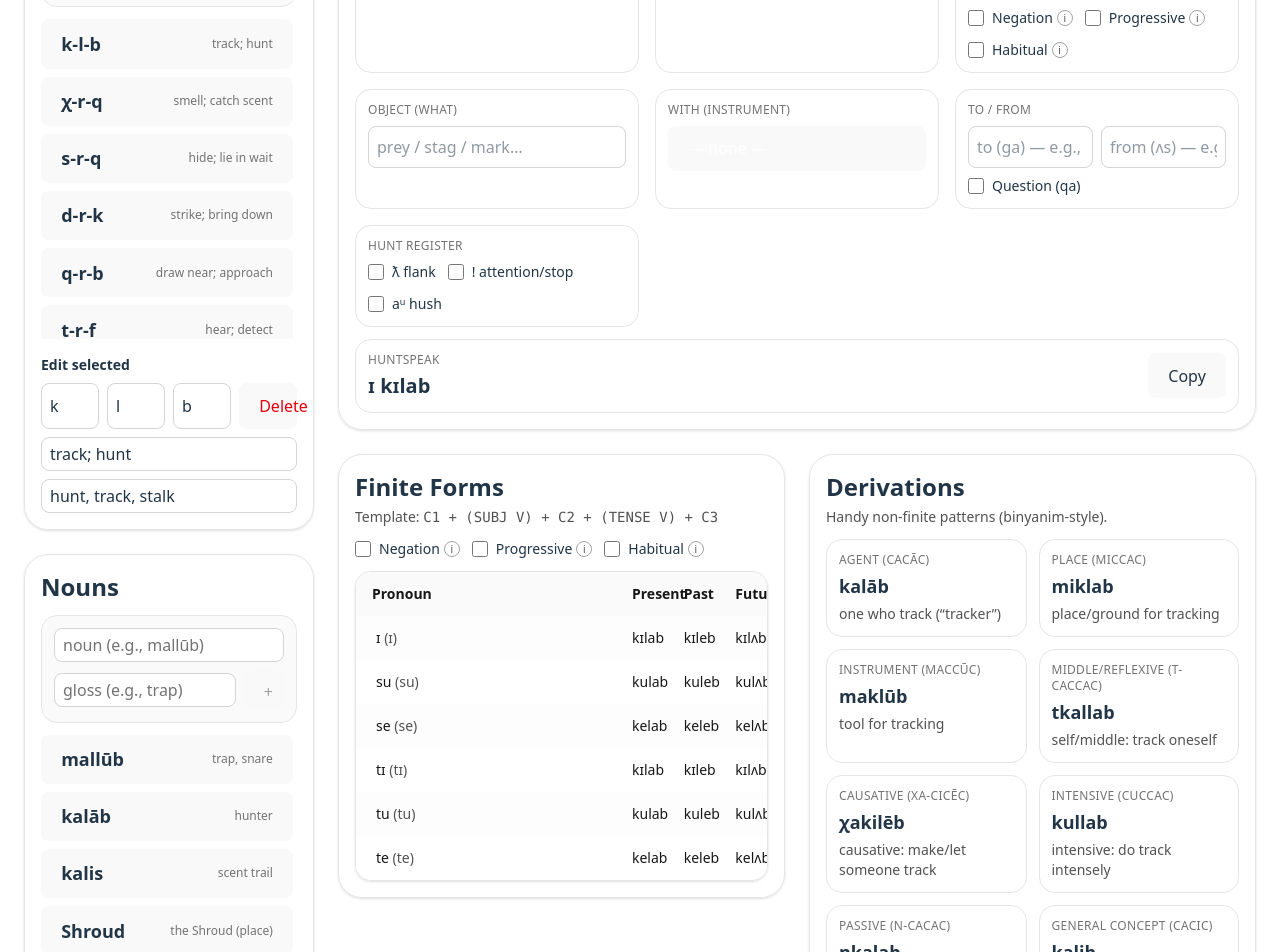
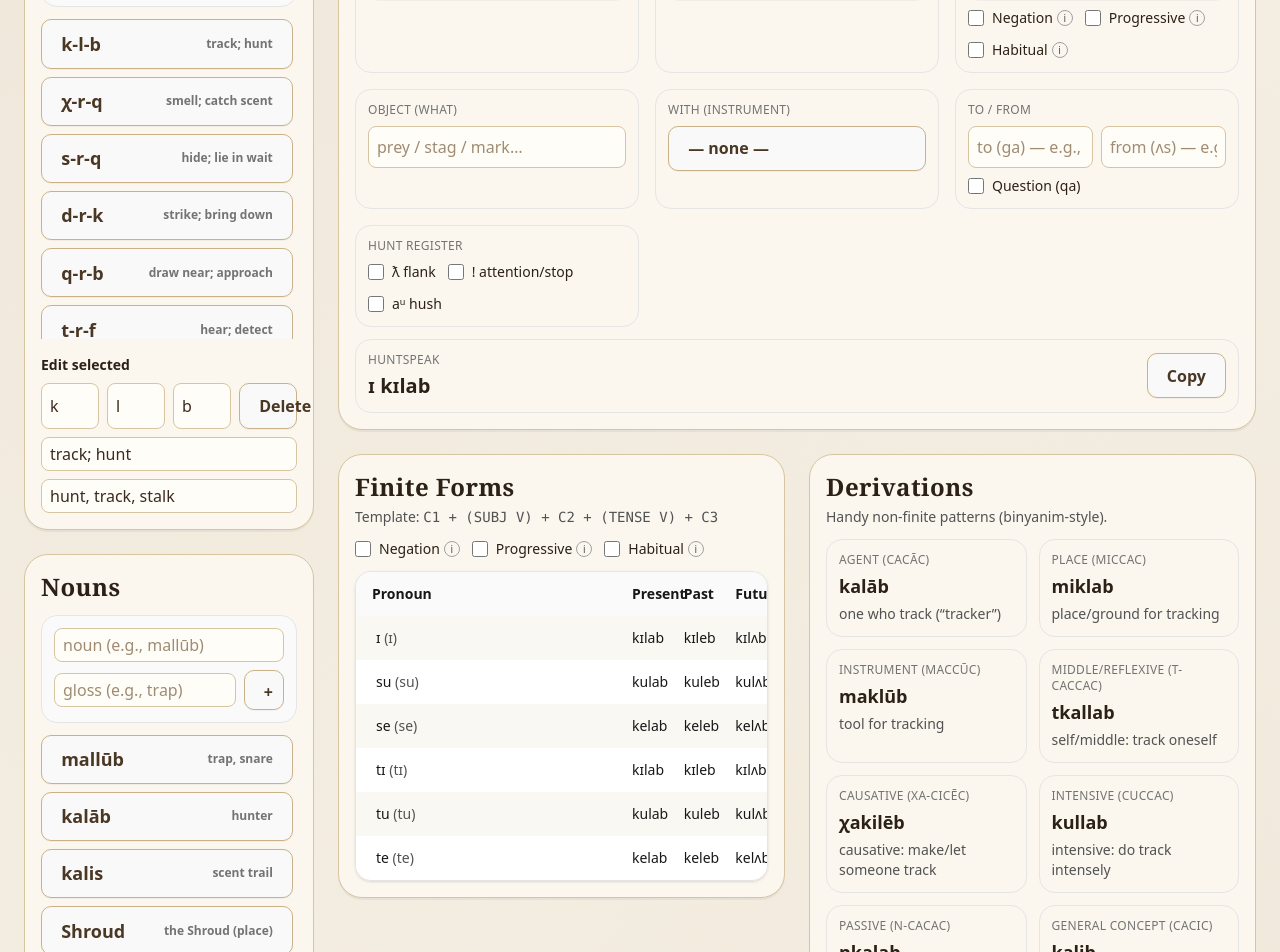
Before and after one commit to L1ghth0us3/Moontalk, a React (Vite) app: page / in a window 1280 px wide. Shown: the part 300-1252 px from the top of the page. Built offline with nearby package versions, Linux system fonts and the light colour scheme.

Commit message:
style(ui): fantasy-esque theme (parchment bg, fantasy-card sections, serif titles)

```diff
--- a/src/HuntspeakTalkPad.tsx
+++ b/src/HuntspeakTalkPad.tsx
@@ -38,7 +38,7 @@ export default function HuntspeakTalkPad(){
           <NounEditor initial={nouns} onChange={setNouns} selectedId={selectedNounId} onSelect={setSelectedNounId} />
         </aside>
         <main className="lg:col-span-3 2xl:col-span-4 space-y-6">
-          <section className="rounded-3xl border border-neutral-200 p-4 shadow-sm">
+          <section className="rounded-3xl border border-neutral-200 p-4 shadow-sm fantasy-card">
             <h2 className="text-xl md:text-2xl font-semibold mb-1">Talk Pad</h2>
             <p className="text-sm text-neutral-600 mb-3">Pick who + verb + tense, type object. Copy & paste into chat.</p>
             <TalkPad roots={roots} nouns={nouns} />
--- a/src/components/Derivations.tsx
+++ b/src/components/Derivations.tsx
@@ -34,7 +34,7 @@ export default function RenderDerivations({ root }: { root: Root }){
   } as const;
 
   return (
-    <section className="rounded-3xl border border-neutral-200 p-4 shadow-sm">
+    <section className="rounded-3xl border border-neutral-200 p-4 shadow-sm fantasy-card">
       <h2 className="text-xl md:text-2xl font-semibold mb-1">Derivations</h2>
       <p className="text-sm text-neutral-600 mb-3">Handy non-finite patterns (binyanim-style).</p>
       <div className="grid grid-cols-1 md:grid-cols-2 gap-3">
--- a/src/components/FiniteForms.tsx
+++ b/src/components/FiniteForms.tsx
@@ -19,7 +19,7 @@ export default function FiniteForms({ root }: { root: Root }){
   }), [root, showNeg, showProg, showHab]);
 
   return (
-    <section className="rounded-3xl border border-neutral-200 p-4 shadow-sm">
+    <section className="rounded-3xl border border-neutral-200 p-4 shadow-sm fantasy-card">
       <h2 className="text-xl md:text-2xl font-semibold mb-1">Finite Forms</h2>
       <p className="text-sm text-neutral-600 mb-3">Template: <code>C1 + (SUBJ V) + C2 + (TENSE V) + C3</code></p>
       <div className="flex flex-wrap items-center gap-3 mb-3">
--- a/src/components/FreeTranslator.tsx
+++ b/src/components/FreeTranslator.tsx
@@ -36,7 +36,7 @@ export default function FreeTranslator({ roots, nouns }: { roots: Root[]; nouns:
   }
 
   return (
-    <section className="rounded-3xl border border-neutral-200 p-4 shadow-sm">
+    <section className="rounded-3xl border border-neutral-200 p-4 shadow-sm fantasy-card">
       <h2 className="text-xl md:text-2xl font-semibold mb-1">Free Translator (simple, 1-verb lines)</h2>
       <p className="text-sm text-neutral-600 mb-3">Try: <code>we will hunt with a trap from the Shroud</code>. Recognizes pronouns + will/did/not + with/to/from.</p>
       <div className="space-y-2">
--- a/src/components/editors/NounEditor.tsx
+++ b/src/components/editors/NounEditor.tsx
@@ -17,7 +17,7 @@ export default function NounEditor({ initial, onChange, selectedId, onSelect }:
   const deleteNoun = (id: string) => { setNouns(prev=> prev.filter(n=> n.id!==id)); if (selectedId===id) onSelect(nouns.find(n=> n.id!==id)?.id ?? null); };
 
   return (
-    <section className="rounded-3xl border border-neutral-200 p-4 shadow-sm overflow-hidden">
+    <section className="rounded-3xl border border-neutral-200 p-4 shadow-sm overflow-hidden fantasy-card">
       <h2 className="text-xl md:text-2xl font-semibold mb-3">Nouns</h2>
       <NounCreator onCreate={addNoun} />
       <div className="mt-3 max-h-[20rem] overflow-y-auto space-y-2 pr-1">
--- a/src/components/editors/RootEditor.tsx
+++ b/src/components/editors/RootEditor.tsx
@@ -21,7 +21,7 @@ export default function RootEditor({ initial, onChange, selectedId, onSelect }:
   const deleteRoot = (id: string) => { setRoots(prev=> prev.filter(r=> r.id!==id)); if (selectedId===id) onSelect(roots.find(r=> r.id!==id)?.id ?? null); };
 
   return (
-    <section className="rounded-3xl border border-neutral-200 p-4 shadow-sm overflow-hidden">
+    <section className="rounded-3xl border border-neutral-200 p-4 shadow-sm overflow-hidden fantasy-card">
       <h2 className="text-xl md:text-2xl font-semibold mb-3">Verb Roots</h2>
       <RootCreator onCreate={addRoot} />
       <div className="mt-3 max-h-[20rem] overflow-y-auto space-y-2 pr-1">
--- a/src/index.css
+++ b/src/index.css
@@ -26,10 +26,15 @@ a:hover {
 
 body {
   margin: 0;
-  display: flex;
-  place-items: center;
   min-width: 320px;
   min-height: 100vh;
+  color: #2b2116;
+  background-color: #f2eadf;
+  background-image:
+    radial-gradient(ellipse at top left, rgba(139,94,52,0.05), transparent 60%),
+    radial-gradient(ellipse at bottom right, rgba(166,124,82,0.06), transparent 60%),
+    url('/paper.svg');
+  background-blend-mode: multiply, multiply, normal;
 }
 
 h1 {
@@ -38,22 +43,46 @@ h1 {
 }
 
 button {
-  border-radius: 8px;
-  border: 1px solid transparent;
+  border-radius: 10px;
+  border: 1px solid #cbb189;
   padding: 0.6em 1.2em;
   font-size: 1em;
-  font-weight: 500;
+  font-weight: 600;
   font-family: inherit;
-  background-color: #1a1a1a;
+  background-color: #f7efe4;
+  color: #4a3724;
   cursor: pointer;
-  transition: border-color 0.25s;
+  transition: background-color 0.2s, box-shadow 0.2s;
+  box-shadow: 0 1px 0 rgba(0,0,0,0.04), inset 0 0 0 9999px rgba(255,255,255,0.0);
 }
 button:hover {
-  border-color: #646cff;
+  background-color: #f3e8d8;
 }
 button:focus,
 button:focus-visible {
-  outline: 4px auto -webkit-focus-ring-color;
+  outline: 3px solid rgba(166,124,82,0.3);
+  outline-offset: 2px;
+}
+
+/* Fantasy cards */
+.fantasy-card {
+  background: #fbf7ef;
+  border-color: #d7c5a1 !important;
+  box-shadow: 0 2px 0 rgba(0,0,0,0.05), inset 0 0 0 9999px rgba(255,255,255,0.02);
+}
+.fantasy-card h2 {
+  font-family: Georgia, "Times New Roman", Times, serif;
+  letter-spacing: 0.02em;
+}
+
+/* Inputs */
+input, textarea, select {
+  background-color: #fffdf8;
+  border-color: #d7c5a1;
+  color: #3a2b1e;
+}
+input::placeholder, textarea::placeholder {
+  color: #9f8c72;
 }
 
 @media (prefers-color-scheme: light) {
```
Also changed, not shown: public/paper.svg (added).
